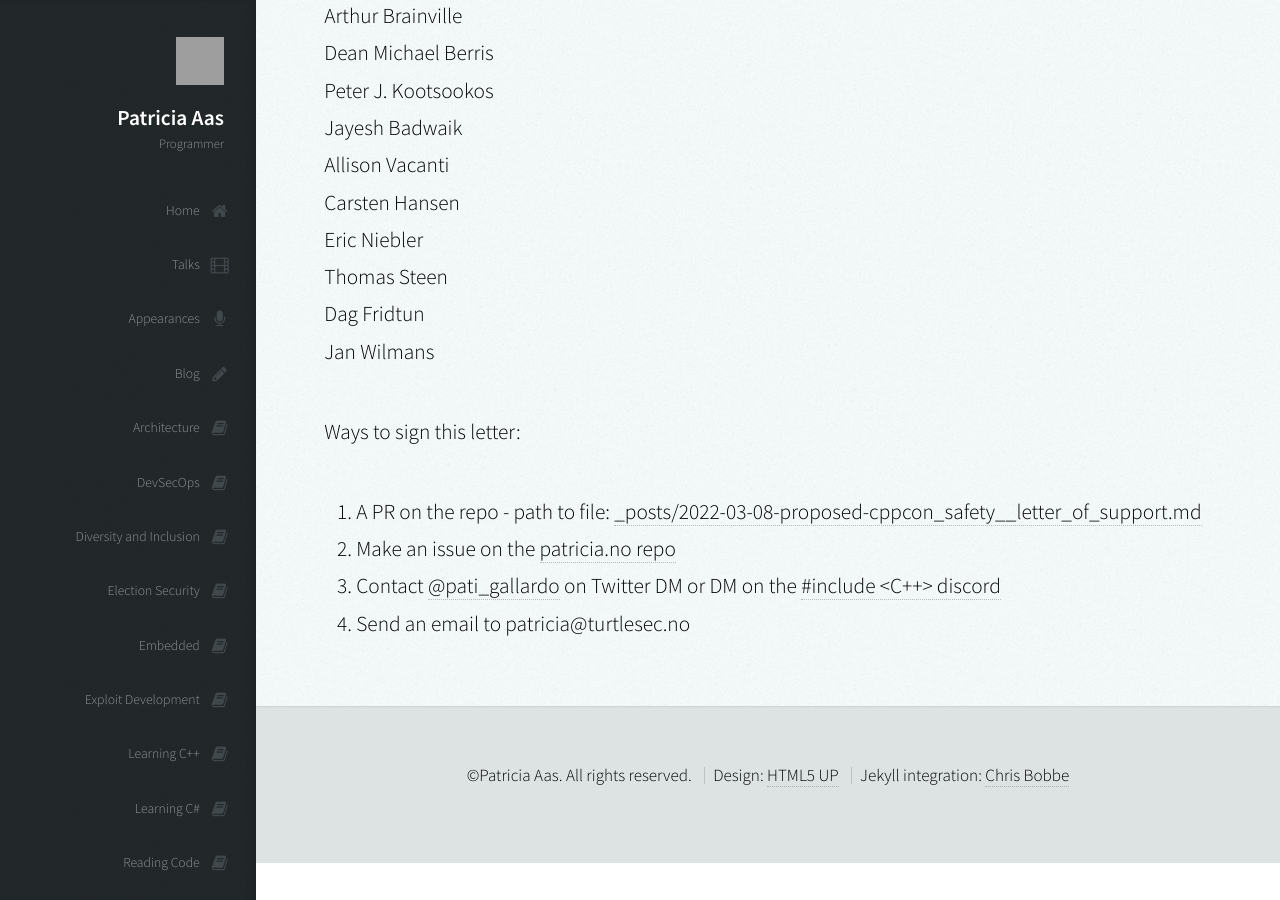
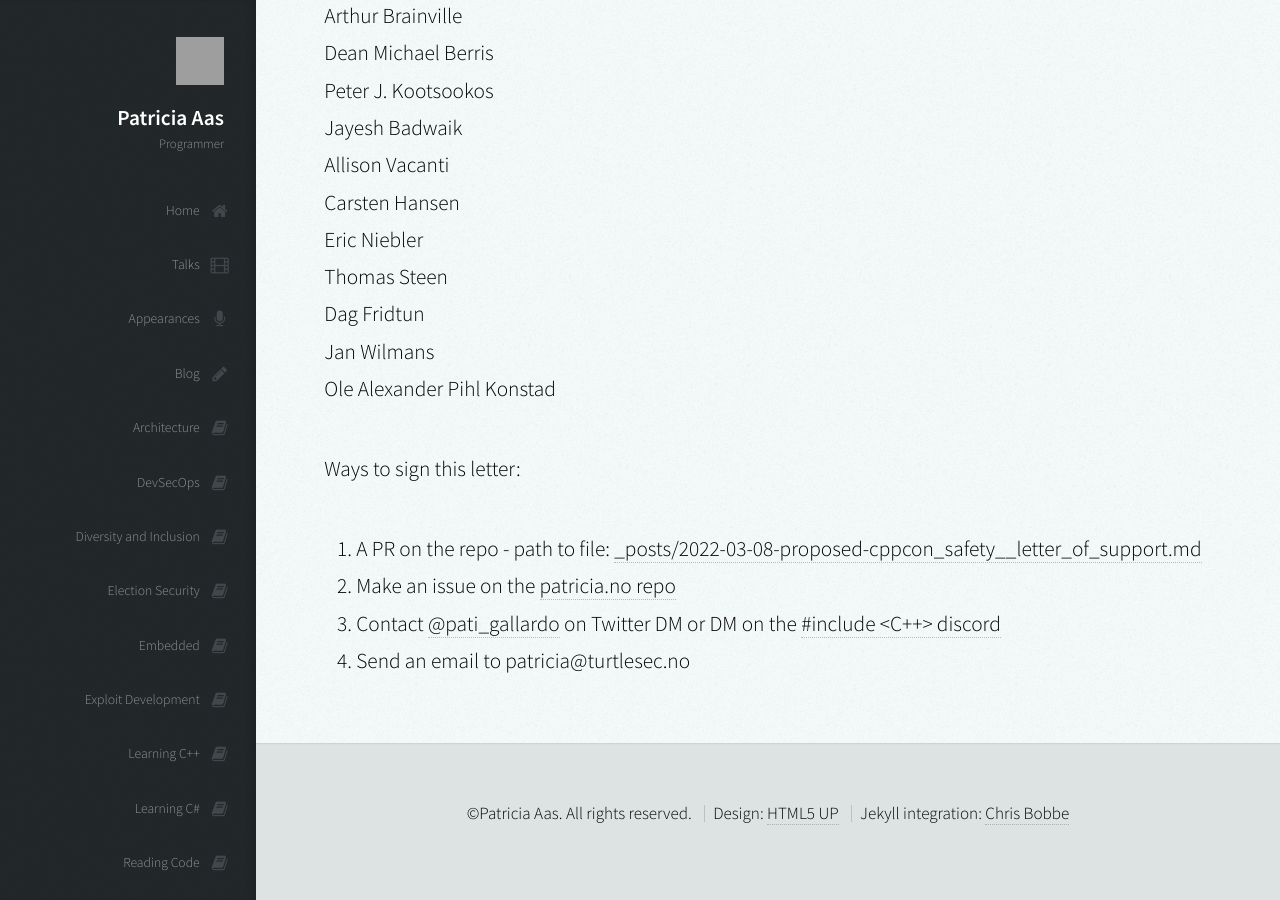
Before and after one commit to patricia-gallardo/patricia-gallardo.github.io, a Jekyll site: the page built from _posts/2022-03-08-proposed-cppcon_safety__letter_of_support.md, in a window 1280 px wide and 900 px high, scrolled down 5821 px. Built offline with Jekyll 4.4.1, drawn with Linux system fonts in a browser that asks for light colours; nearby versions of some CDN libraries; grey boxes are pictures that could not be loaded.

Commit message:
Update 2022-03-08-proposed-cppcon_safety__letter_of_support.md

```diff
--- a/_posts/2022-03-08-proposed-cppcon_safety__letter_of_support.md
+++ b/_posts/2022-03-08-proposed-cppcon_safety__letter_of_support.md
@@ -164,6 +164,7 @@ Eric Niebler <br>
 Thomas Steen <br>
 Dag Fridtun <br>
 Jan Wilmans <br>
+Ole Alexander Pihl Konstad <br>
 
 
 Ways to sign this letter:
```
